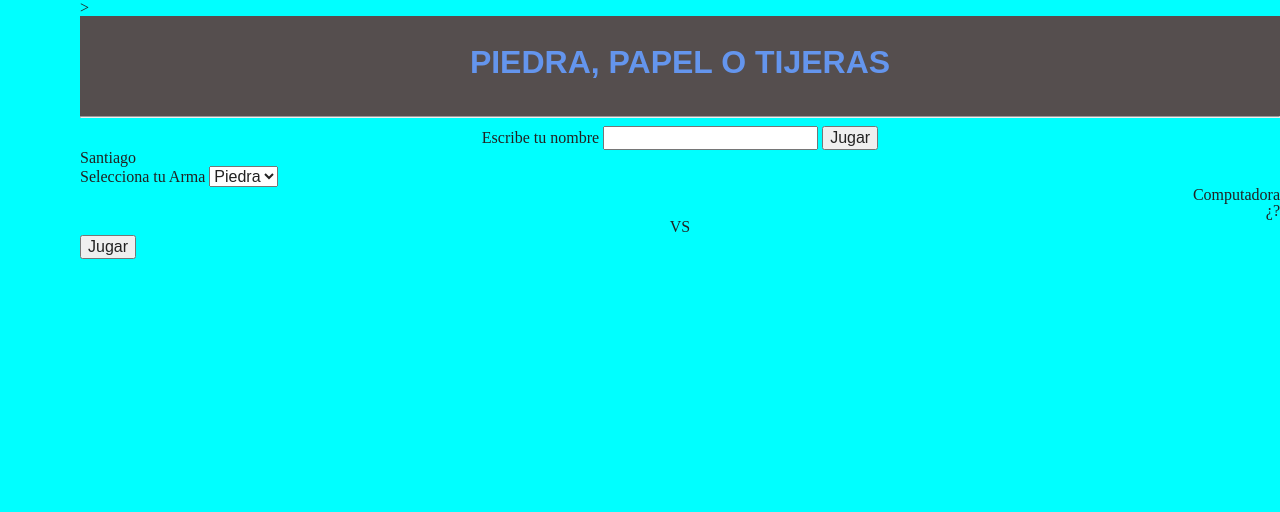
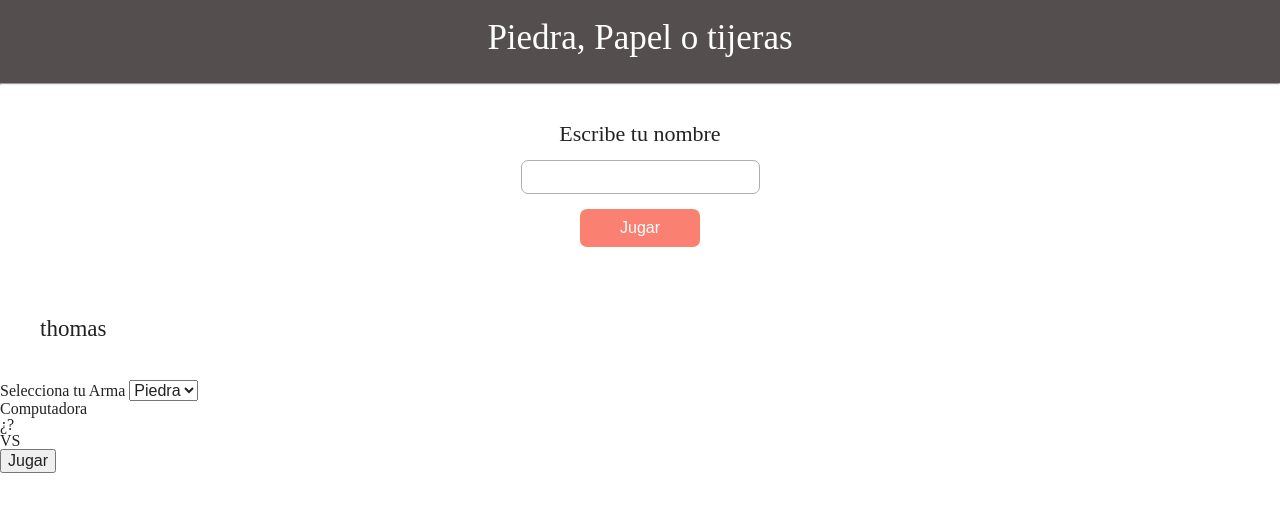
Before and after one commit to santi0827/cinta_Blanca_b41, a plain HTML site: page juego/index.html in a window 1280 px wide. Drawn offline with Linux system fonts and the light colour scheme.

Commit message:
El mensaje de los cambios que se hicieron

```diff
--- a/juego/index.html
+++ b/juego/index.html
@@ -1,27 +1,28 @@
-><!DOCTYPE html>
+<!DOCTYPE html>
 <html lang="es">
  <head>
     <meta charset="UTF-8">
     <meta name="viewport" content="width=device-width, initial-scale=1.0">
     <link rel="stylesheet" href="./reset.css">
-    <link rel="stylesheet" href="style.css">
+    <link rel="stylesheet" href="./style.css">
+
     <title>Piedra, Papel o tijera</title>
   </head>
- <body class="cuerpo">
+ <body >
     <header class="header">
         <h1 class="titulo">
             Piedra, Papel o tijeras
         </h1>
-        <hr>
+        <hr/>
     </header>
     <main>
-        <article class="articu">
+        <article class="start">
             <label class="start-leabel" for="nom">
               Escribe tu nombre
             </label>
 
-            <input id=nom type="text">
-            <button>Jugar</button>
+            <input class="input" id=nom type="text"> <!--recuadro de texto-->
+            <button class="start-button">Jugar</button>
         </article>
 
 
@@ -32,7 +33,7 @@
                 <!--<img src="./images/rock.png" alt="Piedra">
                 <img src="./images/toilet-paper.png" alt="Papel">
                 <img src="./images/scissors.png" alt="tijeras">-->
-                <h2 class="nom">Santiago</h2>
+                <h2 class="nombre">thomas</h2>
                 <label for="Selecciona-arma">Selecciona tu Arma</label>
                 <select name="" id="Selecciona-arma">
                     <option value="Piedra">Piedra</option>
--- a/juego/style.css
+++ b/juego/style.css
@@ -1,43 +1,47 @@
+.body{
+    font-family: fantasy;
+}
 .header{
-
-background-color: rgb(85, 78, 78);
+   background-color: rgb(85, 78, 78);
 }
 
-
 .titulo{
-    text-align: center;
-    color: cornflowerblue;
-    font-size: 32px;
-    font-family: Arial, Helvetica, sans-serif;
-    font-weight: 700;
-    text-transform: uppercase;
-    padding: 30px 0;
+font-size: 35px;/*tamaño de la letra*/
+font-weight: 300;
+text-align: center;/*Alinear al centro*/
+padding: 20px 0;/*Margenes arriba-abajo, derecha izquierda*/
+color: white ;
 }
 
-.articu{
+.start{
+    padding: 30px 0;
     text-align: center;
-    padding 30px 0;
-   /* margin-top: 20 px;
-    margin-left: 200px;
-    margin-right: 200px;*/
 }
+.start-leabel{
+    display: block;/*poner en bloque*/
+    font-size: 22px;
+}
+.input{
+    display: block;
+    margin: 15px auto;
+    padding: 7px 15px;
+    border-radius: 7px;
+    border: 1px solid #adadad;
+}
+.start-button{
 
-.cuerpo{
-    background-color: cyan;
-    margin-left: 80px;
+  background-color: #fa8072;
+  color: white;
+  border: 0;
+  padding: 10px 40px;
+  border-radius: 7px;
 }
-
-.nom{
+.start-button:hover{
+    color: white;
+    background-color: #a15048;
+}
+.nombre{
+    font-size: 23px ;
     text-align: left;
-
-
-
+    margin: 40px
 }
-.vs{
-    text-align: center;
-    display: inline;
-}
-.pc{
-    text-align: right;
-
-}
```
